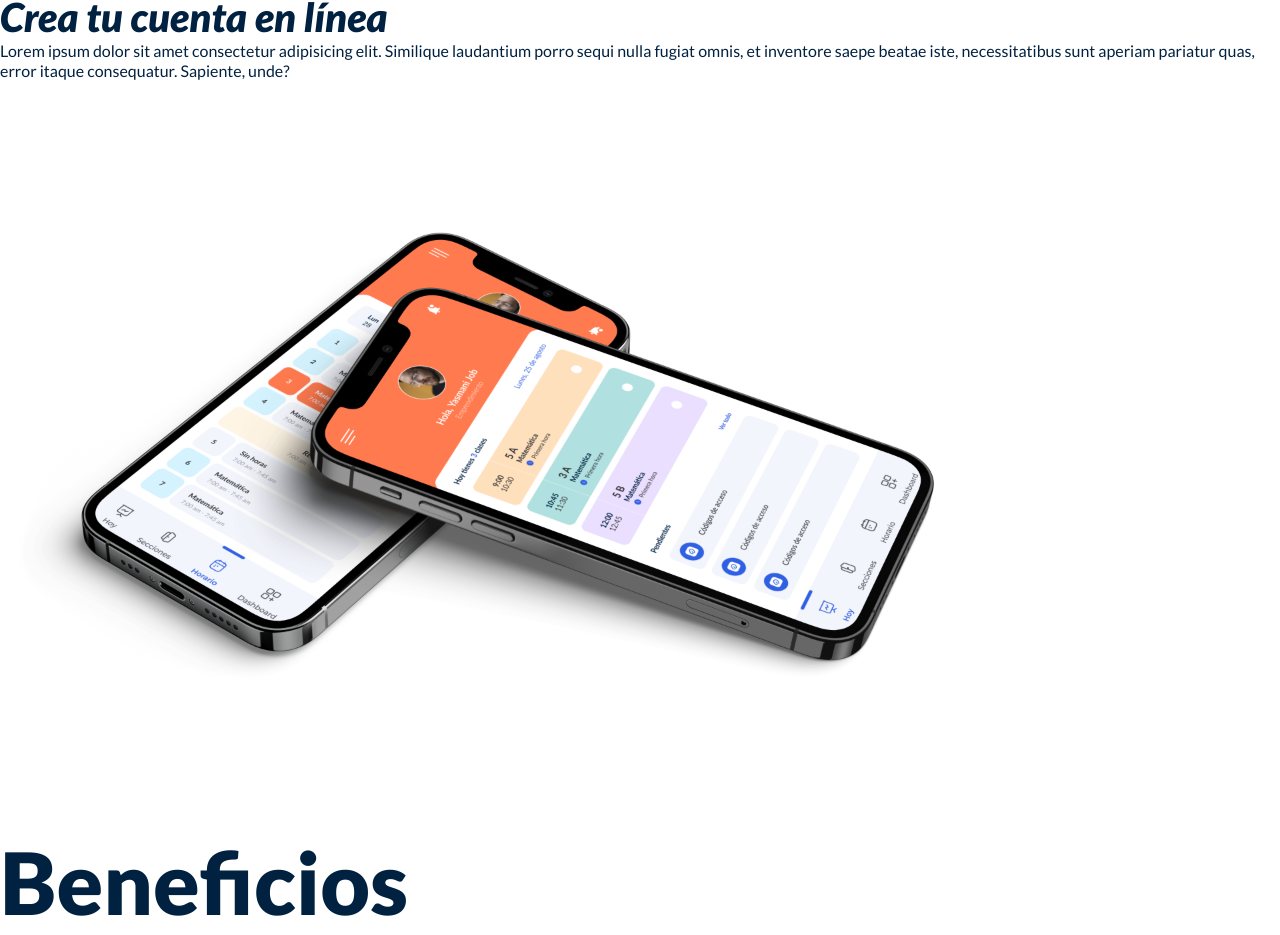
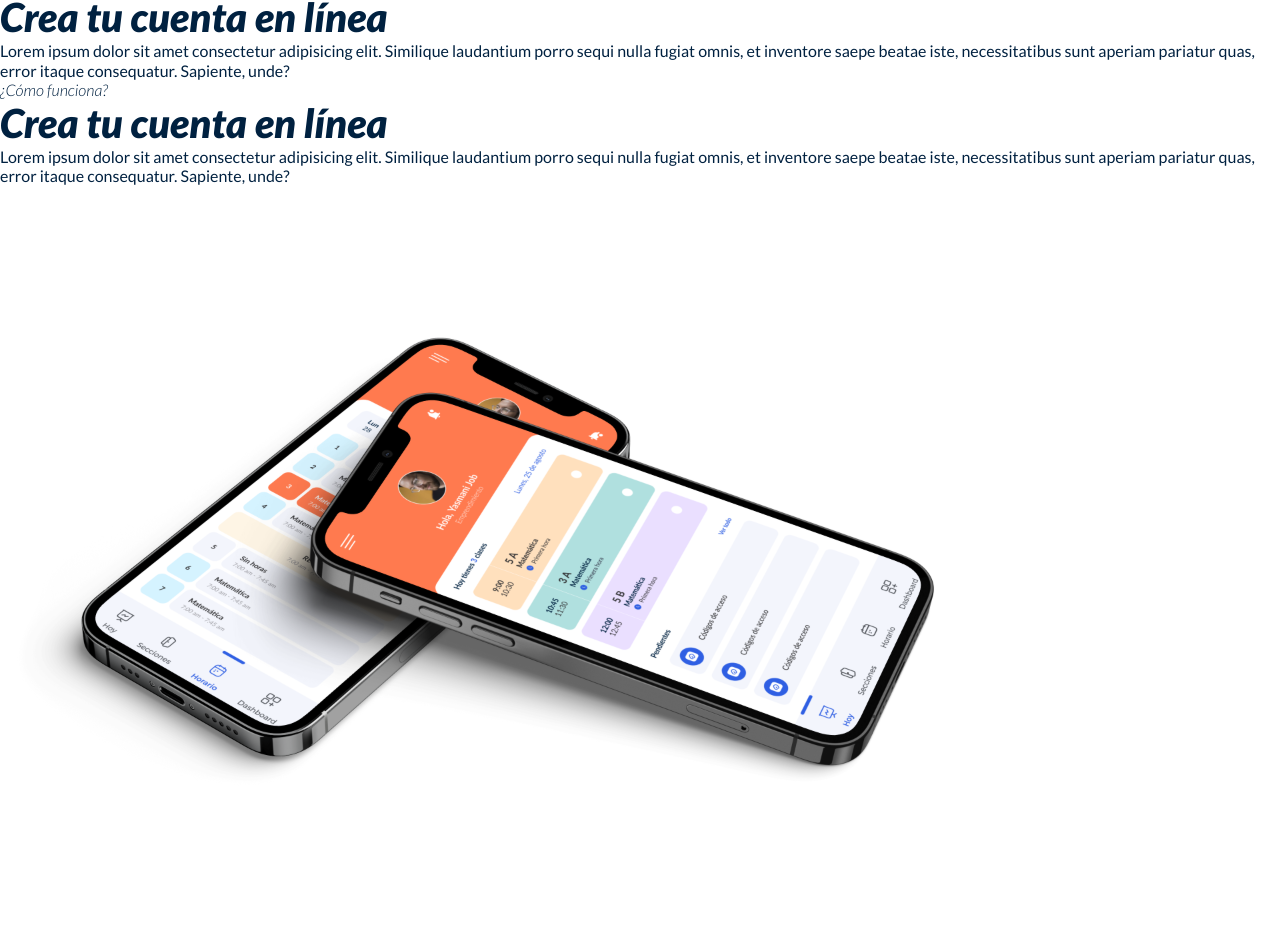
Before and after one commit to ChristDani/InkProject, a React (Vite) app: page / in a window 1280 px wide. Shown: the part 2590-3525 px from the top of the page. Built offline with nearby package versions, Linux system fonts and the light colour scheme.

Commit message:
fix-scrollbar

```diff
--- a/src/pages/home/usabilidadScroll.tsx
+++ b/src/pages/home/usabilidadScroll.tsx
@@ -1,13 +1,4 @@
-import { Mousewheel, Pagination } from "swiper/modules";
-import { Swiper, SwiperSlide } from "swiper/react";
-// import Swiper styles
-import "swiper/css";
 import { useEffect, useRef, useState } from "react";
-import gsap from "gsap";
-import { useGSAP } from "@gsap/react";
-import { ScrollTrigger } from "gsap/ScrollTrigger";
-
-gsap.registerPlugin(ScrollTrigger);
 
 const UsabilidadScroll = () => {
   const [isView, setIsView] = useState("");
@@ -17,6 +8,8 @@ const UsabilidadScroll = () => {
   const ref4 = useRef<HTMLDivElement>(null);
   const ref5 = useRef<HTMLDivElement>(null);
   const ref6 = useRef<HTMLDivElement>(null);
+  const ref7 = useRef<HTMLDivElement>(null);
+
   const images = [
     "src/images/home/phone.svg",
     "src/images/home/hand.svg",
@@ -26,10 +19,33 @@ const UsabilidadScroll = () => {
     "src/images/home/iPhone 13.svg",
     "src/images/home/phone.svg",
   ];
+
+  const [opacity, setOpacity] = useState(0);
+
   useEffect(() => {
-    const observer = new IntersectionObserver(([entries]) => {
-      setIsView(entries.target.id);
+    // Cuando cambie isView, ajusta la opacidad para activar la transición
+    setOpacity(0); // Oculta la imagen actual
+    const timeoutId = setTimeout(() => setOpacity(1), 150); // Después de un pequeño retraso, muestra la nueva imagen
+    return () => clearTimeout(timeoutId); // Limpiar el timeout para evitar fugas de memoria
+  }, [isView]);
+
+  useEffect(() => {
+    // const img = document.getElementById('imgCarrusel') as HTMLImageElement;
+    const observer = new IntersectionObserver(
+      (entries) => {
+        entries.forEach((entry) => {
+          if (entry.isIntersecting) {
+            setIsView(entry.target.id);
+            // img.classList.add('opacity-100');
+            console.log(entry.target.id);
+          }
+          // else {
+          //   img.classList.remove('opacity-100');
+          // }
         });
+      },
+      { threshold: 0.5 } // Ajusta el umbral de intersección según tus necesidades
+    );
 
     observer.observe(ref1.current!);
     observer.observe(ref2.current!);
@@ -37,250 +53,150 @@ const UsabilidadScroll = () => {
     observer.observe(ref4.current!);
     observer.observe(ref5.current!);
     observer.observe(ref6.current!);
+    observer.observe(ref7.current!);
+
     return () => observer.disconnect();
-  },[])
+  }, []);
 
   return (
-
     <div>
-      <div className="text-center m-4">
+      <div className="text-center m-10">
         <h2 className="lato-black">Fácil y flexible de usar</h2>
-        <p className="text-[16px] leadint-[19px] mx-96 ">
+        <p className="text-[16px] leading-[19px] mx-96">
           Lorem ipsum dolor sit amet, consectetur adipisicing elit. Molestiae
           aspernatur quam laborum cupiditate possimus maxime at, quod ducimus
           aperiam aliquam ipsa id iusto.
         </p>
       </div>
-      {/*
       <div className="flex">
-        <Swiper
-          direction={"vertical"}
-          slidesPerView={1}
-          spaceBetween={15}
-          mousewheel={true}
-          pagination={{
-            clickable: true,
-          }}
-          modules={[Mousewheel, Pagination]}
-          className="bg-white h-screen"
+        <div className="w-1/2">
+          <div
+            ref={ref1}
+            id="1"
+            className="flex flex-col justify-center items-center h-screen .image"
           >
-          { images.map((image, i) => (
-            <SwiperSlide key={i} className="bg-red-500 ">
-              <div className="">
-                <p className=" lato-light-italic">¿Cómo funciona?</p>
-                <h2 className="lato-black-italic">Crea tu cuenta en línea</h2>
-                <p className="w-[400px]">
-                  Lorem ipsum dolor sit amet consectetur adipisicing elit.
-                  Similique laudantium porro sequi nulla fugiat omnis, et
-                  inventore saepe beatae iste, necessitatibus sunt aperiam
-                  pariatur quas, error itaque consequatur. Sapiente, unde?
-                </p>
-              </div>
-              <div className="my-6 ">
-                <img src={image} alt="" />
-              </div>
-            </SwiperSlide>
-          ))
-          }
-        </Swiper>
-      </div>*/}
-      <div className="flex">
-        <div className="w-1/2 bg-red-500" >
-          <div ref={ref1} id="1" className="flex flex-col justify-center items-center h-screen .image">
             <p className="lato-light-italic">¿Cómo funciona?</p>
             <h2 className="lato-black-italic">Crea tu cuenta en línea</h2>
             <p className="w-[400px]">
-                Lorem ipsum dolor sit amet consectetur adipisicing elit.
-                Similique laudantium porro sequi nulla fugiat omnis, et
-                inventore saepe beatae iste, necessitatibus sunt aperiam
-                pariatur quas, error itaque consequatur. Sapiente, unde?
+              Lorem ipsum dolor sit amet consectetur adipisicing elit. Similique
+              laudantium porro sequi nulla fugiat omnis, et inventore saepe
+              beatae iste, necessitatibus sunt aperiam pariatur quas, error
+              itaque consequatur. Sapiente, unde?
             </p>
           </div>
-          <div ref={ref2} id="2" className="flex flex-col justify-center items-center h-screen .image">
+          <div
+            ref={ref2}
+            id="2"
+            className="flex flex-col justify-center items-center h-screen .image"
+          >
             <p className="lato-light-italic">¿Cómo funciona?</p>
             <h2 className="lato-black-italic">Crea tu cuenta en línea</h2>
             <p className="w-[400px]">
-                Lorem ipsum dolor sit amet consectetur adipisicing elit.
-                Similique laudantium porro sequi nulla fugiat omnis, et
-                inventore saepe beatae iste, necessitatibus sunt aperiam
-                pariatur quas, error itaque consequatur. Sapiente, unde?
+              Lorem ipsum dolor sit amet consectetur adipisicing elit. Similique
+              laudantium porro sequi nulla fugiat omnis, et inventore saepe
+              beatae iste, necessitatibus sunt aperiam pariatur quas, error
+              itaque consequatur. Sapiente, unde?
             </p>
           </div>
-          <div ref={ref3} id="3" className="flex flex-col justify-center items-center h-screen .image">
+          <div
+            ref={ref3}
+            id="3"
+            className="flex flex-col justify-center items-center h-screen .image"
+          >
             <p className="lato-light-italic">¿Cómo funciona?</p>
             <h2 className="lato-black-italic">Crea tu cuenta en línea</h2>
             <p className="w-[400px]">
-                Lorem ipsum dolor sit amet consectetur adipisicing elit.
-                Similique laudantium porro sequi nulla fugiat omnis, et
-                inventore saepe beatae iste, necessitatibus sunt aperiam
-                pariatur quas, error itaque consequatur. Sapiente, unde?
+              Lorem ipsum dolor sit amet consectetur adipisicing elit. Similique
+              laudantium porro sequi nulla fugiat omnis, et inventore saepe
+              beatae iste, necessitatibus sunt aperiam pariatur quas, error
+              itaque consequatur. Sapiente, unde?
             </p>
           </div>
-          <div ref={ref4} id="4" className="flex flex-col justify-center items-center h-screen .image">
+          <div
+            ref={ref4}
+            id="4"
+            className="flex flex-col justify-center items-center h-screen .image"
+          >
             <p className="lato-light-italic">¿Cómo funciona?</p>
             <h2 className="lato-black-italic">Crea tu cuenta en línea</h2>
             <p className="w-[400px]">
-                Lorem ipsum dolor sit amet consectetur adipisicing elit.
-                Similique laudantium porro sequi nulla fugiat omnis, et
-                inventore saepe beatae iste, necessitatibus sunt aperiam
-                pariatur quas, error itaque consequatur. Sapiente, unde?
+              Lorem ipsum dolor sit amet consectetur adipisicing elit. Similique
+              laudantium porro sequi nulla fugiat omnis, et inventore saepe
+              beatae iste, necessitatibus sunt aperiam pariatur quas, error
+              itaque consequatur. Sapiente, unde?
             </p>
           </div>
-          <div ref={ref5} id="5" className="flex flex-col justify-center items-center h-screen .image">
+          <div
+            ref={ref5}
+            id="5"
+            className="flex flex-col justify-center items-center h-screen .image"
+          >
             <p className="lato-light-italic">¿Cómo funciona?</p>
             <h2 className="lato-black-italic">Crea tu cuenta en línea</h2>
             <p className="w-[400px]">
-                Lorem ipsum dolor sit amet consectetur adipisicing elit.
-                Similique laudantium porro sequi nulla fugiat omnis, et
-                inventore saepe beatae iste, necessitatibus sunt aperiam
-                pariatur quas, error itaque consequatur. Sapiente, unde?
+              Lorem ipsum dolor sit amet consectetur adipisicing elit. Similique
+              laudantium porro sequi nulla fugiat omnis, et inventore saepe
+              beatae iste, necessitatibus sunt aperiam pariatur quas, error
+              itaque consequatur. Sapiente, unde?
             </p>
           </div>
-          <div ref={ref6} id="6" className="flex flex-col justify-center items-center h-screen .image">
+          <div
+            ref={ref6}
+            id="6"
+            className="flex flex-col justify-center items-center h-screen .image"
+          >
             <p className="lato-light-italic">¿Cómo funciona?</p>
             <h2 className="lato-black-italic">Crea tu cuenta en línea</h2>
             <p className="w-[400px]">
-                Lorem ipsum dolor sit amet consectetur adipisicing elit.
-                Similique laudantium porro sequi nulla fugiat omnis, et
-                inventore saepe beatae iste, necessitatibus sunt aperiam
-                pariatur quas, error itaque consequatur. Sapiente, unde?
+              Lorem ipsum dolor sit amet consectetur adipisicing elit. Similique
+              laudantium porro sequi nulla fugiat omnis, et inventore saepe
+              beatae iste, necessitatibus sunt aperiam pariatur quas, error
+              itaque consequatur. Sapiente, unde?
+            </p>
+          </div>
+          <div
+            ref={ref7}
+            id="7"
+            className="flex flex-col justify-center items-center h-screen .image"
+          >
+            <p className="lato-light-italic">¿Cómo funciona?</p>
+            <h2 className="lato-black-italic">Crea tu cuenta en línea</h2>
+            <p className="w-[400px]">
+              Lorem ipsum dolor sit amet consectetur adipisicing elit. Similique
+              laudantium porro sequi nulla fugiat omnis, et inventore saepe
+              beatae iste, necessitatibus sunt aperiam pariatur quas, error
+              itaque consequatur. Sapiente, unde?
             </p>
           </div>
         </div>
-        <div>
-
+        <div className="w-1/2">
+          <div className="sticky  top-[20%]  m-auto  ">
+            <div className="relative h-[640px]  overflow-hidden w-[640px] bg-gradient-to-b from-fuchsia-200 to-fuchsia-100 border rounded-[40px] ">
+              <img
+                id="imgCarrusel"
+                src={images[parseInt(isView) - 1]}
+                alt=""
+                className="bg-cover bg-center bg-no-repeat h-[640px] w-[640px] transition-opacity duration-500 ease-in-out"
+                style={{ opacity }}
+              />
+              <div className="absolute bottom-0 bg-gradient-to-t from-[#e6d1f9] w-full h-full"></div>
             </div>
-        <div className="w-1/2">
-          <div className="sticky top-1/4 overflow-hidden m-auto rounded-[50px] bg-[#EDD9FF] w-[400px] h-[400px]">
-            <div className="relative">
-              <img id="imgCarrusel" src={images[parseInt(isView)-1]} alt="" className=""/>
-              <div className="absolute top-0 bg-gradient-to-t from-[#e6d1f9] w-full h-full">
+              <div className="absolute  -right-2 transform  flex flex-col space-y-2 my-auto top-1/4 ">
+                {images.map((_, index) => (
+                  <button
+                    key={index}
+                    className={`w-[40px] h-[40px] rounded-full ${
+                      index + 1 === parseInt(isView) ? "bg-[#FD1775]" : ""
+                    }`}
+                  >
+                    {index + 1}
+                  </button>
+                ))}
               </div>
           </div>
         </div>
       </div>
     </div>
-    </div>
-
-
-    // <div>
-    //   <div className="text-center m-4">
-    //     <h2 className="lato-black">Fácil y flexible de usar</h2>
-    //     <p className="text-[16px] leadint-[19px] mx-96 ">
-    //       Lorem ipsum dolor sit amet, consectetur adipisicing elit. Molestiae
-    //       aspernatur quam laborum cupiditate possimus maxime at, quod ducimus
-    //       aperiam aliquam ipsa id iusto.
-    //     </p>
-    //   </div>
-    //   {/* <div className="flex">
-    //     <Swiper
-    //       direction={"vertical"}
-    //       slidesPerView={1}
-    //       spaceBetween={15}
-    //       mousewheel={true}
-    //       pagination={{
-    //         clickable: true,
-    //       }}
-    //       modules={[Mousewheel, Pagination]}
-    //       className="bg-white h-screen"
-    //     >
-    //       { images.map((image, i) => (
-    //         <SwiperSlide key={i} className="bg-red-500 ">
-    //           <div className="">
-    //             <p className=" lato-light-italic">¿Cómo funciona?</p>
-    //             <h2 className="lato-black-italic">Crea tu cuenta en línea</h2>
-    //             <p className="w-[400px]">
-    //               Lorem ipsum dolor sit amet consectetur adipisicing elit.
-    //               Similique laudantium porro sequi nulla fugiat omnis, et
-    //               inventore saepe beatae iste, necessitatibus sunt aperiam
-    //               pariatur quas, error itaque consequatur. Sapiente, unde?
-    //             </p>
-    //           </div>
-    //           <div className="my-6 ">
-    //             <img src={image} alt="" />
-    //           </div>
-    //         </SwiperSlide>
-    //       ))
-    //       }
-    //     </Swiper>
-    //   </div> */}
-    //   <div className="flex">
-    //     <div className="w-1/2 bg-red-500" >
-    //       <div ref={ref} id="Contend-1" className="flex flex-col justify-center items-center h-screen .image">
-    //           <p className="lato-light-italic">¿Cómo funciona?</p>
-    //           <h2 className="lato-black-italic">Crea tu cuenta en línea</h2>
-    //           <p className="w-[400px]">
-    //             Lorem ipsum dolor sit amet consectetur adipisicing elit.
-    //             Similique laudantium porro sequi nulla fugiat omnis, et
-    //             inventore saepe beatae iste, necessitatibus sunt aperiam
-    //             pariatur quas, error itaque consequatur. Sapiente, unde?
-    //           </p>
-    //       </div>
-    //       <div id="Contend-2" className="flex flex-col justify-center items-center h-screen .image">
-    //           <p className="lato-light-italic">¿Cómo funciona?</p>
-    //           <h2 className="lato-black-italic">Crea tu cuenta en línea</h2>
-    //           <p className="w-[400px]">
-    //             Lorem ipsum dolor sit amet consectetur adipisicing elit.
-    //             Similique laudantium porro sequi nulla fugiat omnis, et
-    //             inventore saepe beatae iste, necessitatibus sunt aperiam
-    //             pariatur quas, error itaque consequatur. Sapiente, unde?
-    //           </p>
-    //       </div>
-    //       <div id="Contend-3" className="flex flex-col justify-center items-center h-screen .image">
-    //           <p className="lato-light-italic">¿Cómo funciona?</p>
-    //           <h2 className="lato-black-italic">Crea tu cuenta en línea</h2>
-    //           <p className="w-[400px]">
-    //             Lorem ipsum dolor sit amet consectetur adipisicing elit.
-    //             Similique laudantium porro sequi nulla fugiat omnis, et
-    //             inventore saepe beatae iste, necessitatibus sunt aperiam
-    //             pariatur quas, error itaque consequatur. Sapiente, unde?
-    //           </p>
-    //       </div>
-    //       <div id="Contend-4" className="flex flex-col justify-center items-center h-screen .image">
-    //           <p className="lato-light-italic">¿Cómo funciona?</p>
-    //           <h2 className="lato-black-italic">Crea tu cuenta en línea</h2>
-    //           <p className="w-[400px]">
-    //             Lorem ipsum dolor sit amet consectetur adipisicing elit.
-    //             Similique laudantium porro sequi nulla fugiat omnis, et
-    //             inventore saepe beatae iste, necessitatibus sunt aperiam
-    //             pariatur quas, error itaque consequatur. Sapiente, unde?
-    //           </p>
-    //       </div>
-    //       <div id="Contend-5" className="flex flex-col justify-center items-center h-screen .image">
-    //           <p className="lato-light-italic">¿Cómo funciona?</p>
-    //           <h2 className="lato-black-italic">Crea tu cuenta en línea</h2>
-    //           <p className="w-[400px]">
-    //             Lorem ipsum dolor sit amet consectetur adipisicing elit.
-    //             Similique laudantium porro sequi nulla fugiat omnis, et
-    //             inventore saepe beatae iste, necessitatibus sunt aperiam
-    //             pariatur quas, error itaque consequatur. Sapiente, unde?
-    //           </p>
-    //       </div>
-    //       <div id="Contend-6" className="flex flex-col justify-center items-center h-screen .image">
-    //           <p className="lato-light-italic">¿Cómo funciona?</p>
-    //           <h2 className="lato-black-italic">Crea tu cuenta en línea</h2>
-    //           <p className="w-[400px]">
-    //             Lorem ipsum dolor sit amet consectetur adipisicing elit.
-    //             Similique laudantium porro sequi nulla fugiat omnis, et
-    //             inventore saepe beatae iste, necessitatibus sunt aperiam
-    //             pariatur quas, error itaque consequatur. Sapiente, unde?
-    //           </p>
-    //       </div>
-    //     </div>
-    //     <div>
-
-    //     </div>
-    //     <div className="w-1/2">
-    //       <div className="sticky top-1/4 overflow-hidden m-auto rounded-[50px] bg-[#EDD9FF] w-[400px] h-[400px]">
-    //         <div className="relative">
-    //           <img id="imgCarrusel" src={images[1]} alt="" className="opacity-1 isImage1"/>
-    //           <div className="absolute top-0 bg-gradient-to-t from-[#e6d1f9] w-full h-full">
-    //           </div>
-    //         </div>
-    //       </div>
-    //     </div>
-    //   </div>
-    // </div>
   );
 };
 
```
Lines whose indentation alone changed are shown as unchanged.
